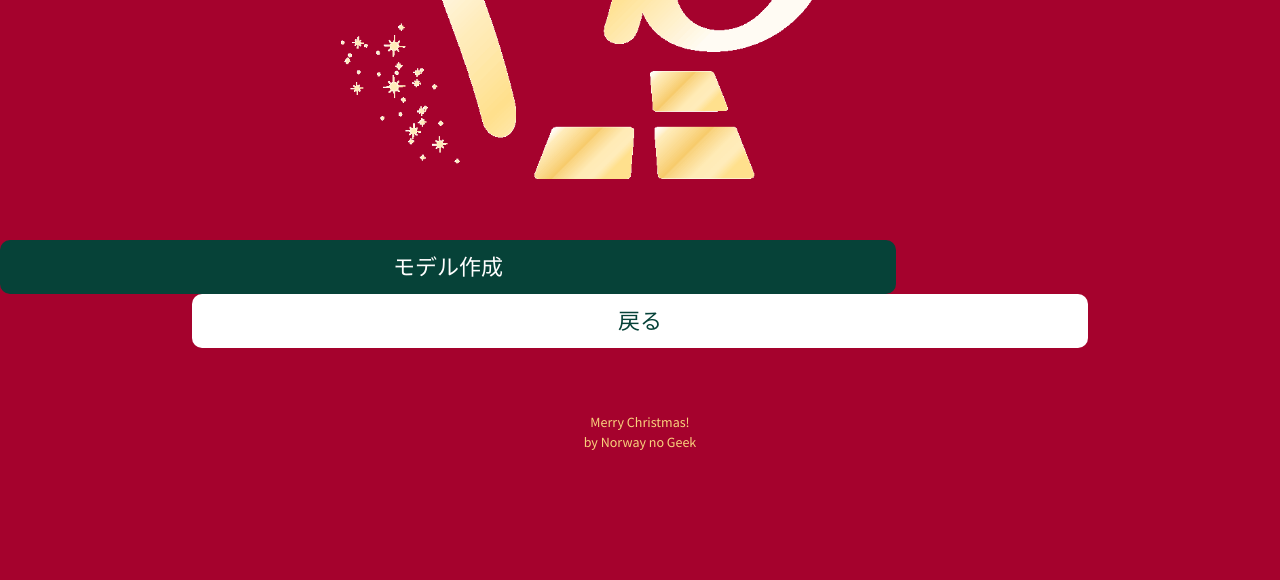
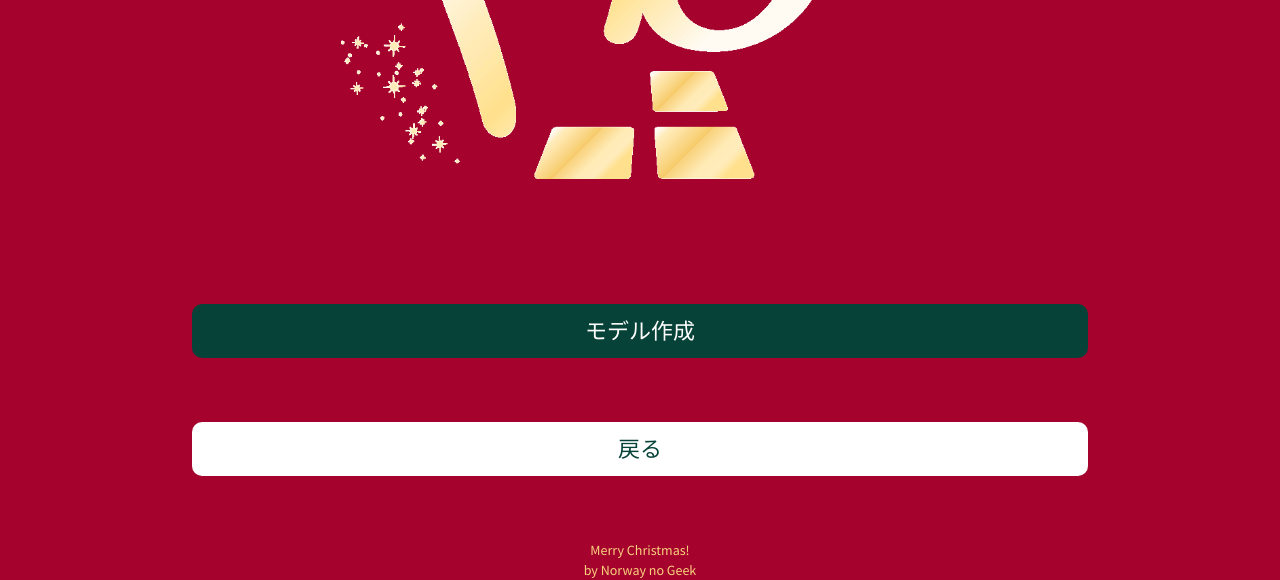
Before and after one commit to pco2699/20181215_TakayukiNakajyo, a Flask app: template templates/setMessage.html in a window 1280 px wide. Shown: the part 692-1272 px from the top of the page. Before the commit the page ends 1142 px from the top, so only its background shows below. Run offline with Flask 2, Linux system fonts and the light colour scheme; the template is opened without the code that fills it, so the values that code supplies are empty; some libraries are stand-ins or nearby versions.

Commit message:
ボタンのレイアウト修正

```diff
--- a/templates/setMessage.html
+++ b/templates/setMessage.html
@@ -44,7 +44,7 @@
     <!-- CONTENT END -->
     <!-- CONTENT START -->
     <div class="button-menu">
-      <button class="btn btn-dark btn-lg btn-block top-btn" style="margin: 0;" type="submit" id="sendMessage" value="">モデル作成</button>
+      <button class="btn btn-dark btn-lg btn-block top-btn" type="submit" id="sendMessage" value="">モデル作成</button>
       <input type="hidden" name="randname" value="{{ randname }}">
       <button class="btn btn-light btn-lg btn-block bottom-btn" id="backSelectFile" type="button">戻る</button>
     </div>
```
